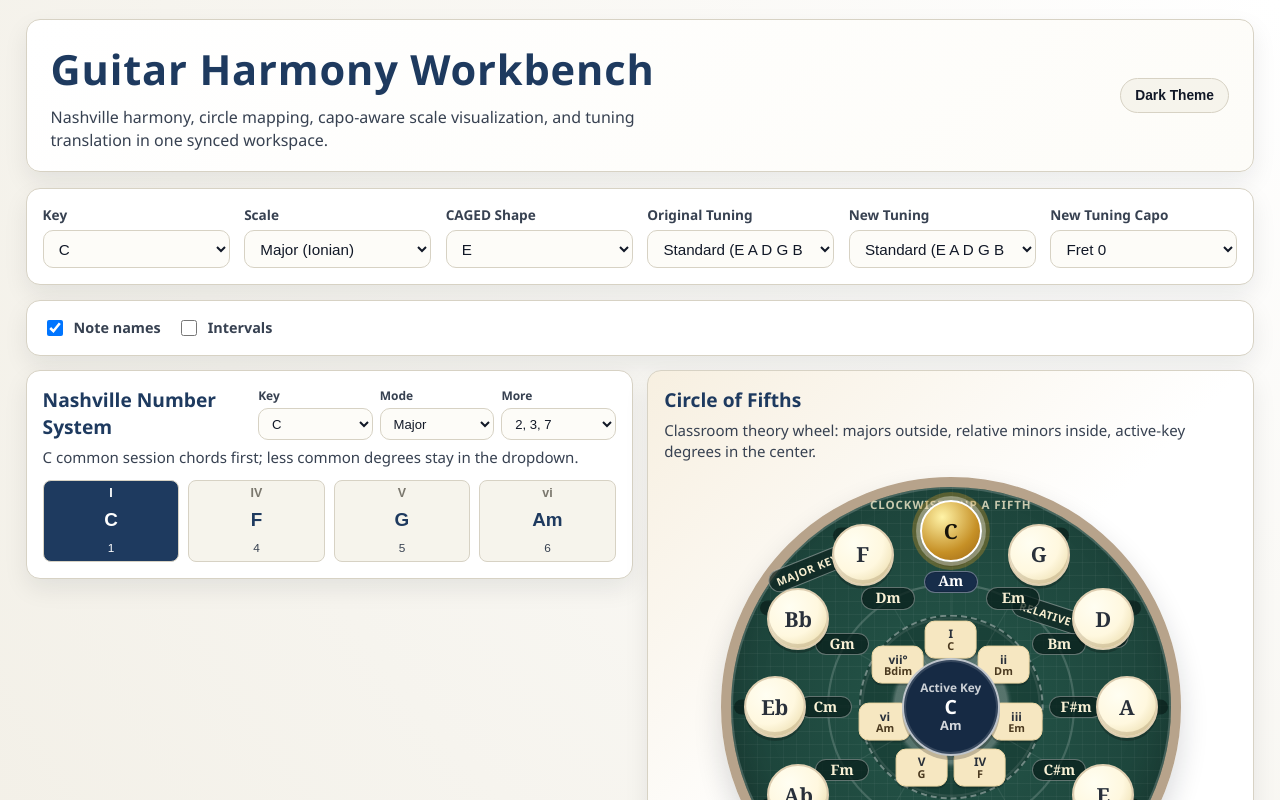
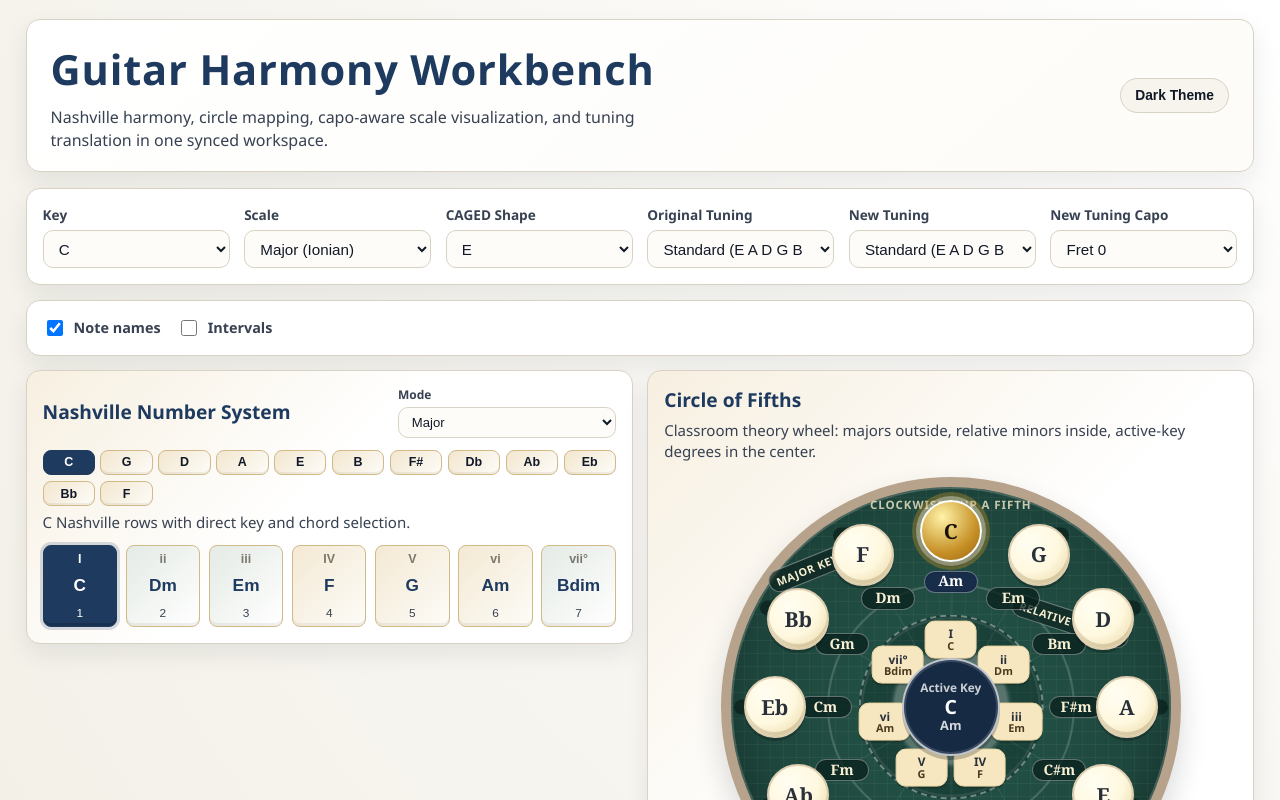
Before and after one commit to EmCrow/chord_key, a React (Vite) app: page / in a window 1280 px wide. Shown: the top 800 px of the page. Built offline with nearby package versions, Linux system fonts and the light colour scheme.

Commit message:
Show Nashville keys and degree rows directly

```diff
--- a/src/components/NashvilleTable.tsx
+++ b/src/components/NashvilleTable.tsx
@@ -9,14 +9,12 @@ interface NashvilleTableProps {
 }
 
 const COMMON_DEGREES = [1, 4, 5, 6]
-const COMMON_MAJOR_KEYS = ['C', 'G', 'D', 'A', 'E', 'F', 'Bb', 'Eb']
-const COMMON_MINOR_KEYS = ['A', 'E', 'B', 'F#', 'C#', 'D', 'G', 'C']
+const COMMON_MAJOR_KEYS = ['C', 'G', 'D', 'A', 'E', 'B', 'F#', 'Db', 'Ab', 'Eb', 'Bb', 'F']
+const COMMON_MINOR_KEYS = ['A', 'E', 'B', 'F#', 'C#', 'G#', 'D#', 'Bb', 'F', 'C', 'G', 'D']
 
 export function NashvilleTable({ keyNote, harmonyMode, activeDegree, onSelectionChange }: NashvilleTableProps) {
   const selectedChords = getNashvilleChords(keyNote, harmonyMode)
-  const commonChords = selectedChords.filter((chord) => COMMON_DEGREES.includes(chord.degree))
-  const lessCommonChords = selectedChords.filter((chord) => !COMMON_DEGREES.includes(chord.degree))
-  const activeLessCommonDegree = lessCommonChords.some((chord) => chord.degree === activeDegree) ? String(activeDegree) : ''
+  const commonKeyNotes = harmonyMode === 'major' ? COMMON_MAJOR_KEYS : COMMON_MINOR_KEYS
 
   return (
     <section className="panel nashville" aria-label="Nashville number system">
@@ -24,19 +22,6 @@ export function NashvilleTable({ keyNote, harmonyMode, activeDegree, onSelection
         <div className="panel-title-row">
           <h2>Nashville Number System</h2>
           <div className="nashville-selects">
-            <label className="compact-select">
-              Key
-              <select
-                value={keyNote}
-                onChange={(event) => onSelectionChange(event.target.value, 1, harmonyMode)}
-              >
-                {(harmonyMode === 'major' ? COMMON_MAJOR_KEYS : COMMON_MINOR_KEYS).map((note) => (
-                  <option key={note} value={note}>
-                    {harmonyMode === 'major' ? note : `${note}m`}
-                  </option>
-                ))}
-              </select>
-            </label>
             <label className="compact-select">
               Mode
               <select
@@ -47,37 +32,37 @@ export function NashvilleTable({ keyNote, harmonyMode, activeDegree, onSelection
                 <option value="minor">Minor</option>
               </select>
             </label>
-            <label className="compact-select">
-              More
-              <select
-                value={activeLessCommonDegree}
-                onChange={(event) => {
-                  if (event.target.value) {
-                    onSelectionChange(keyNote, Number(event.target.value), harmonyMode)
-                  }
-                }}
-              >
-                <option value="">2, 3, 7</option>
-                {lessCommonChords.map((chord) => (
-                  <option key={chord.degree} value={chord.degree}>
-                    {chord.roman} - {chord.chordName}
-                  </option>
-                ))}
-              </select>
-            </label>
           </div>
         </div>
+        <div className="nashville-key-row" role="group" aria-label="Common keys">
+          {commonKeyNotes.map((note) => {
+            const active = note === keyNote
+            const display = harmonyMode === 'major' ? note : `${note}m`
+            return (
+              <button
+                type="button"
+                key={note}
+                className={`nashville-key-chip ${active ? 'active' : ''}`}
+                aria-label={`Key ${display}`}
+                onClick={() => onSelectionChange(note, 1, harmonyMode)}
+              >
+                {display}
+              </button>
+            )
+          })}
+        </div>
         <p>
-          {harmonyMode === 'major' ? keyNote : `${keyNote}m`} common session chords first; less common degrees stay in
-          the dropdown.
+          {harmonyMode === 'major' ? keyNote : `${keyNote}m`} Nashville rows with direct key and chord selection.
         </p>
       </header>
 
       <div className="nashville-compact">
-        {commonChords.map((chord) => (
+        {selectedChords.map((chord) => (
           <button
             type="button"
-            className={`nashville-degree-card ${chord.degree === activeDegree ? 'active' : ''}`}
+            className={`nashville-degree-card ${
+              chord.degree === activeDegree ? 'active' : ''
+            } ${COMMON_DEGREES.includes(chord.degree) ? 'common' : 'secondary'}`}
             key={chord.degree}
             aria-label={`${chord.roman} ${chord.chordName} ${chord.degree}`}
             onClick={() => onSelectionChange(keyNote, chord.degree, harmonyMode)}
--- a/src/index.css
+++ b/src/index.css
@@ -134,12 +134,50 @@ main.app-shell {
   display: flex;
   justify-content: flex-end;
   gap: 0.45rem;
-  width: min(520px, 76%);
+  width: min(220px, 38%);
 }
 
 .nashville-selects .compact-select {
   flex: 1;
   min-width: 100px;
+}
+
+.nashville,
+.circle {
+  min-width: 0;
+}
+
+.nashville {
+  background:
+    linear-gradient(135deg, color-mix(in srgb, var(--surface) 86%, var(--highlight) 14%), var(--surface) 46%),
+    var(--surface);
+  overflow: hidden;
+}
+
+.nashville-key-row {
+  margin-top: 0.7rem;
+  display: grid;
+  grid-template-columns: repeat(auto-fit, minmax(52px, 1fr));
+  gap: 0.35rem;
+}
+
+.nashville-key-chip {
+  border: 1px solid color-mix(in srgb, var(--border) 62%, var(--highlight) 38%);
+  border-radius: 8px;
+  background:
+    linear-gradient(135deg, color-mix(in srgb, var(--surface) 78%, var(--highlight) 22%), var(--surface-soft));
+  color: var(--ink);
+  padding: 0.3rem 0.35rem;
+  font-size: 0.78rem;
+  font-weight: 800;
+  cursor: pointer;
+  box-shadow: inset 0 -2px 0 rgba(95, 68, 30, 0.08);
+}
+
+.nashville-key-chip.active {
+  background: var(--primary);
+  color: #fff;
+  border-color: var(--primary);
 }
 
 .compact-select select {
@@ -262,20 +300,23 @@ button:focus {
 .nashville-compact {
   margin-top: 0.75rem;
   display: grid;
-  grid-template-columns: repeat(4, minmax(82px, 1fr));
+  grid-template-columns: repeat(auto-fit, minmax(74px, 1fr));
   gap: 0.55rem;
 }
 
 .nashville-degree-card {
+  min-width: 0;
   min-height: 82px;
-  border: 1px solid var(--border);
+  border: 1px solid color-mix(in srgb, var(--border) 62%, var(--highlight) 38%);
   border-radius: 8px;
-  background: var(--chip-bg);
+  background:
+    linear-gradient(135deg, color-mix(in srgb, var(--surface) 80%, var(--highlight) 20%), var(--surface-soft));
   color: var(--ink);
   display: grid;
   place-items: center;
   gap: 0.1rem;
   cursor: pointer;
+  box-shadow: inset 0 -3px 0 rgba(95, 68, 30, 0.08);
 }
 
 .nashville-degree-card span {
@@ -286,8 +327,10 @@ button:focus {
 
 .nashville-degree-card strong {
   color: var(--primary);
-  font-size: 1.18rem;
+  font-size: 1.08rem;
   line-height: 1;
+  max-width: 100%;
+  overflow-wrap: anywhere;
 }
 
 .nashville-degree-card small {
@@ -298,12 +341,21 @@ button:focus {
 .nashville-degree-card.active {
   background: var(--primary);
   color: #fff;
+  border-color: var(--primary);
+  box-shadow:
+    inset 0 -3px 0 rgba(0, 0, 0, 0.16),
+    0 0 0 3px color-mix(in srgb, var(--primary) 18%, transparent 82%);
 }
 
 .nashville-degree-card.active span,
 .nashville-degree-card.active strong,
 .nashville-degree-card.active small {
   color: #fff;
+}
+
+.nashville-degree-card.secondary {
+  background:
+    linear-gradient(135deg, color-mix(in srgb, var(--surface-soft) 88%, var(--accent) 12%), var(--surface));
 }
 
 .circle {
@@ -1391,6 +1443,10 @@ button:focus {
     grid-template-columns: repeat(2, minmax(120px, 1fr));
   }
 
+  .nashville-key-row {
+    grid-template-columns: repeat(4, minmax(56px, 1fr));
+  }
+
   .translator th,
   .translator td {
     padding: 0.38rem;
```
Also changed, not shown: 1 other file (tests, documents, lock files or other folders).
